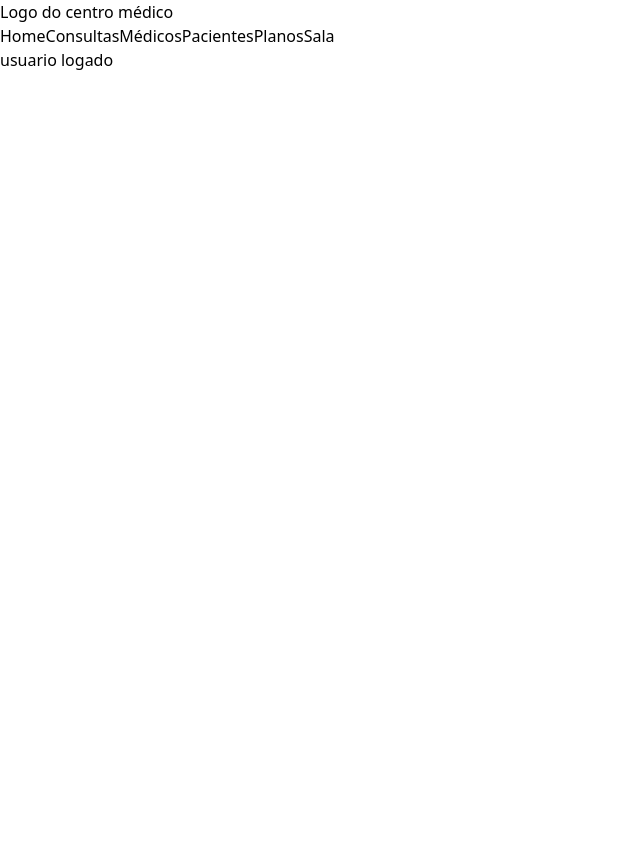
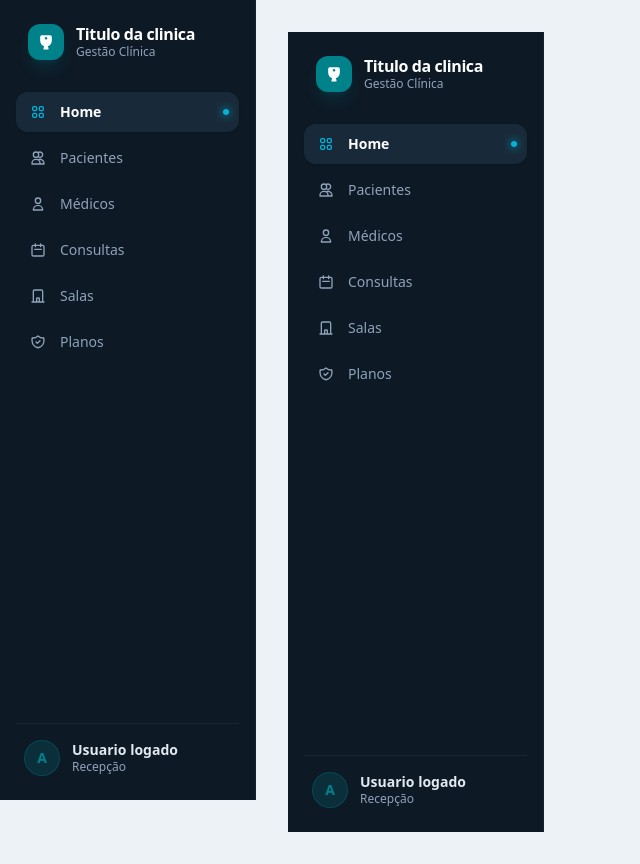
Before and after one commit to felps-daniel-dev/whister_agendamentos, a Next.js app in the folder whister_agendamentos_app/: page / in a window 1280 px wide. Shown: the whole page, without its empty margins (0-640 px from the left). Before the commit the page ends 800 px from the top, so only its background shows below. Built offline with nearby package versions, Linux system fonts and the light colour scheme.

Commit message:
feat: componente home

```diff
--- a/whister_agendamentos_app/app/components/layout.tsx
+++ b/whister_agendamentos_app/app/components/layout.tsx
@@ -6,17 +6,13 @@ interface LayoutProps {
 
 export const Layout: React.FC<LayoutProps> = (props: LayoutProps) => {
   return (
-        <div>
+    <div className="min-h-screen bg-[#edf2f7] flex font-sans text-slate-800 antialiased">
 
-            <section>
       <Menu />
 
-                <div>
+      <main className="flex-1 p-8 overflow-y-auto max-w-[1600px] mx-auto">
         {props.children}
-                </div>
-            </section>
-
-
+      </main>
     </div>
   );
-}
+};
--- a/whister_agendamentos_app/app/components/menu/menu.tsx
+++ b/whister_agendamentos_app/app/components/menu/menu.tsx
@@ -1,35 +1,124 @@
 import Link from "next/link";
 
-export const Menu = () => {
+interface MenuProps {
+  currentPath?: string; // Para identificar a página ativa, se desejar futurarmente
+}
+
+export const Menu: React.FC<MenuProps> = () => {
   return (
+    <aside className="w-64 bg-[#0d1a26] text-slate-300 flex flex-col justify-between h-screen sticky top-0 px-4 py-6 select-none shrink-0 border-r border-slate-800/50">
+
       <div>
-            <div>
-                Logo do centro médico
+        <div className="flex items-center gap-3 px-3 mb-8">
+          <div className="w-9 h-9 rounded-xl bg-[#00828a] flex items-center justify-center text-white font-bold shadow-lg shadow-[#00828a]/20">
+            <svg className="w-5 h-5 fill-current" viewBox="0 0 24 24">
+              <path d="M19 10.5V6a2 2 0 0 0-2-2H7a2 2 0 0 0-2 2v4.5c0 3.1 2.05 5.73 4.88 6.64L9 19.5V21h6v-1.5l-0.88-2.36C16.95 16.23 19 13.6 19 10.5zM12 6a1.5 1.5 0 1 1 0 3 1.5 1.5 0 0 1 0-3z" />
+            </svg>
           </div>
           <div>
-                <BotaoMenuBar nome="Home" href="/"/>
-                <BotaoMenuBar nome="Consultas" href="/"/>
-                <BotaoMenuBar nome="Médicos" href="/"/>
-                <BotaoMenuBar nome="Pacientes" href="/"/>
-                <BotaoMenuBar nome="Planos" href="/"/>
-                <BotaoMenuBar nome="Sala" href="/"/>
+            <h1 className="font-bold text-white text-base tracking-tight leading-tight">Titulo da clinica</h1>
+            <p className="text-xs text-slate-400 font-medium">Gestão Clínica</p>
+          </div>
         </div>
 
-            <div>
-                usuario logado
+        <nav className="space-y-1.5">
+          <BotaoMenuBar nome="Home" href="/home/home.tsx" isActive={true} icon="home" />
+          <BotaoMenuBar nome="Pacientes" href="/pacientes" icon="users" />
+          <BotaoMenuBar nome="Médicos" href="/medicos" icon="doctor" />
+          <BotaoMenuBar nome="Consultas" href="/consultas" icon="calendar" />
+          <BotaoMenuBar nome="Salas" href="/salas" icon="room" />
+          <BotaoMenuBar nome="Planos" href="/planos" icon="shield" />
+        </nav>
+      </div>
+
+
+      <div className="pt-4 border-t border-slate-800/80 flex items-center gap-3 px-2">
+        <div className="w-9 h-9 rounded-full bg-[#00828a]/20 text-[#00828a] flex items-center justify-center font-bold text-sm border border-[#00828a]/30">
+          A
+        </div>
+        <div className="overflow-hidden">
+          <p className="text-sm font-semibold text-slate-200 truncate leading-tight">Usuario logado</p>
+          <p className="text-xs text-slate-400 truncate">Recepção</p>
         </div>
       </div>
-    )
+    </aside>
+  );
+};
+
+interface BotaoMenuBarProps {
+  nome: string;
+  href: string;
+  isActive?: boolean;
+  icon?: string;
 }
 
-interface BotaoMenuBarProps{
-    nome: string;
-    href: string;
-}
-const BotaoMenuBar: React.FC<BotaoMenuBarProps> = ({nome, href}) => {
+const BotaoMenuBar: React.FC<BotaoMenuBarProps> = ({ nome, href, isActive, icon }) => {
   return (
-        <Link href={href}>
-            <button>{nome}</button>
+    <Link href={href} className="block">
+      <button
+        className={`w-full flex items-center gap-3.5 px-3.5 py-2.5 rounded-xl text-sm font-medium transition-all duration-200 relative group ${
+          isActive
+            ? "bg-[#182a3a] text-white shadow-sm font-semibold"
+            : "text-slate-400 hover:text-slate-200 hover:bg-[#132230]"
+        }`}
+      >
+
+        <IconByName name={icon} isActive={isActive} />
+
+        <span className="truncate">{nome}</span>
+
+
+        {isActive && (
+          <span className="absolute right-2.5 w-1.5 h-1.5 rounded-full bg-[#00b4d8] shadow-[0_0_8px_#00b4d8]" />
+        )}
+      </button>
     </Link>
   );
+};
+
+const IconByName = ({ name, isActive }: { name?: string; isActive?: boolean }) => {
+  const iconClass = `w-4 h-[#16px] stroke-2 transition-colors ${
+    isActive ? "text-[#00b4d8]" : "text-slate-400 group-hover:text-slate-200"
+  }`;
+
+  switch (name) {
+    case "home":
+      return (
+        <svg className={iconClass} fill="none" viewBox="0 0 24 24" stroke="currentColor">
+          <path strokeLinecap="round" strokeLinejoin="round" d="M4 6a2 2 0 012-2h2a2 2 0 012 2v2a2 2 0 01-2 2H6a2 2 0 01-2-2V6zM14 6a2 2 0 012-2h2a2 2 0 012 2v2a2 2 0 01-2 2h-2a2 2 0 01-2-2V6zM4 16a2 2 0 012-2h2a2 2 0 012 2v2a2 2 0 01-2 2H6a2 2 0 01-2-2v-2zM14 16a2 2 0 012-2h2a2 2 0 012 2v2a2 2 0 01-2 2h-2a2 2 0 01-2-2v-2z" />
+        </svg>
+      );
+    case "users":
+      return (
+        <svg className={iconClass} fill="none" viewBox="0 0 24 24" stroke="currentColor">
+          <path strokeLinecap="round" strokeLinejoin="round" d="M12 4.354a4 4 0 110 5.292M15 21H3v-1a6 6 0 0112 0v1zm0 0h6v-1a6 6 0 00-9-5.197M13 7a4 4 0 11-8 0 4 4 0 018 0z" />
+        </svg>
+      );
+    case "doctor":
+      return (
+        <svg className={iconClass} fill="none" viewBox="0 0 24 24" stroke="currentColor">
+          <path strokeLinecap="round" strokeLinejoin="round" d="M16 7a4 4 0 11-8 0 4 4 0 018 0zM12 14a7 7 0 00-7 7h14a7 7 0 00-7-7z" />
+        </svg>
+      );
+    case "calendar":
+      return (
+        <svg className={iconClass} fill="none" viewBox="0 0 24 24" stroke="currentColor">
+          <path strokeLinecap="round" strokeLinejoin="round" d="M8 7V3m8 4V3m-9 8h10M5 21h14a2 2 0 002-2V7a2 2 0 00-2-2H5a2 2 0 00-2 2v12a2 2 0 002 2z" />
+        </svg>
+      );
+    case "room":
+      return (
+        <svg className={iconClass} fill="none" viewBox="0 0 24 24" stroke="currentColor">
+          <path strokeLinecap="round" strokeLinejoin="round" d="M19 21V5a2 2 0 00-2-2H7a2 2 0 00-2 2v16m14 0h2m-2 0h-5m-9 0H3m2 0h5m0 0v-5a1 1 0 011-1h2a1 1 0 011 1v5m-4 0h4" />
+        </svg>
+      );
+    case "shield":
+      return (
+        <svg className={iconClass} fill="none" viewBox="0 0 24 24" stroke="currentColor">
+          <path strokeLinecap="round" strokeLinejoin="round" d="M9 12l2 2 4-4m5.618-4.016A11.955 11.955 0 0112 2.944a11.955 11.955 0 01-8.618 3.04A12.02 12.02 0 003 9c0 5.591 3.824 10.29 9 11.622 5.176-1.332 9-6.03 9-11.622 0-1.042-.133-2.052-.382-3.016z" />
+        </svg>
+      );
+    default:
+      return null;
   }
+};
--- /dev/null
+++ b/whister_agendamentos_app/app/home/page.tsx
@@ -0,0 +1,7 @@
+export default function Home(){
+    return(
+        <div>
+            Home
+        </div>
+    );
+}
--- a/whister_agendamentos_app/app/layout.tsx
+++ b/whister_agendamentos_app/app/layout.tsx
@@ -1,6 +1,7 @@
 import type { Metadata } from "next";
 import { Geist, Geist_Mono } from "next/font/google";
 import "./globals.css";
+import { Layout } from "./components/layout";
 
 const geistSans = Geist({
   variable: "--font-geist-sans",
@@ -13,19 +14,25 @@ const geistMono = Geist_Mono({
 });
 
 export const metadata: Metadata = {
-  title: "Whister",
+  title: "Whister Agendamentos",
   description: "Whister Agendamentos de consultas",
-  icons: "/whister_mini.png"
+  icons: "/whister_mini.png",
 };
 
-export default function RootLayout({ children }: LayoutProps<"/">) {
+export default function RootLayout({
+  children,
+}: {
+  children: React.ReactNode;
+}) {
   return (
     <html
       lang="pt-br"
       suppressHydrationWarning
       className={`${geistSans.variable} ${geistMono.variable} h-full antialiased`}
     >
-      <body className="min-h-full flex flex-col">{children}</body>
+      <body className="min-h-full bg-[#edf2f7] text-slate-800">
+        <Layout>{children}</Layout>
+      </body>
     </html>
   );
 }
--- a/whister_agendamentos_app/app/page.tsx
+++ b/whister_agendamentos_app/app/page.tsx
@@ -1,6 +1,6 @@
-import Image from "next/image";
 import { Layout } from "./components/layout";
 import Head from "next/head";
+import type { AppProps } from "next/app";
 
 export default function Home() {
   return (
```
Also changed, not shown: whister_agendamentos_app/app/components/home/relatorio.tsx (added). Lines whose indentation alone changed are shown as unchanged.
